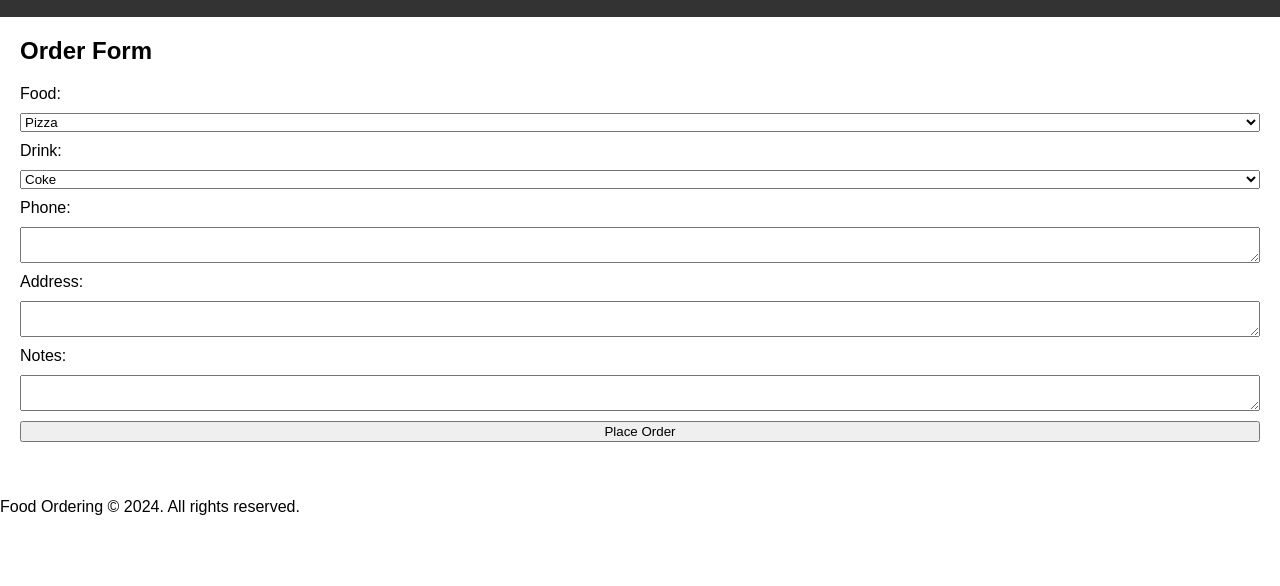
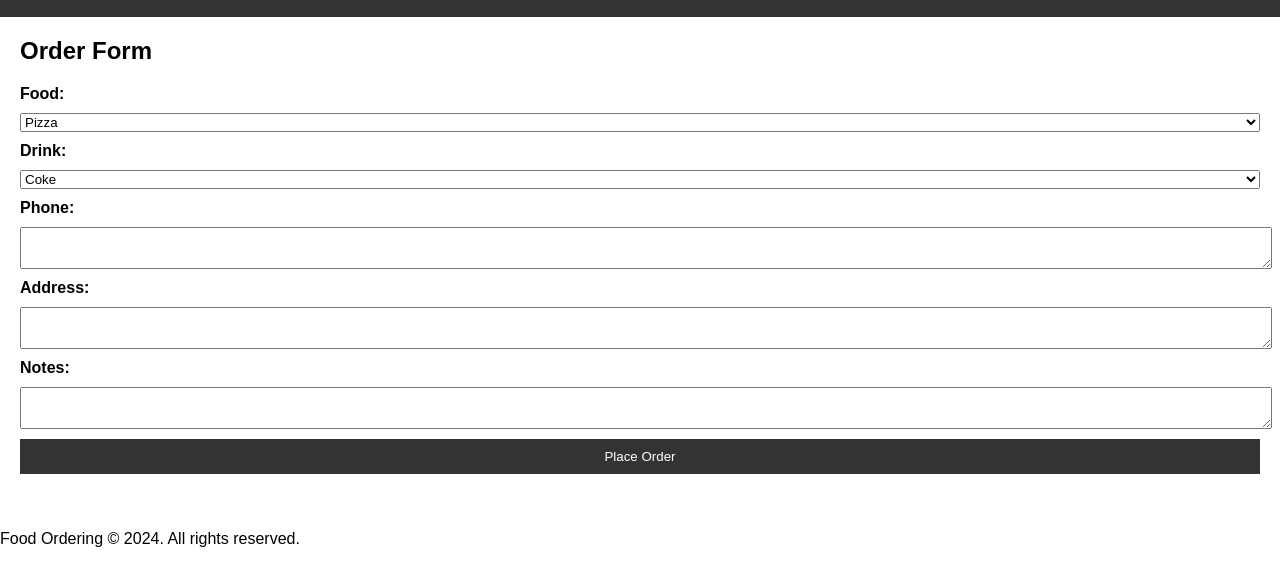
Before and after one commit to moohamedmagdi/alx_portfolio_project_food_ordering, a plain HTML site: page index.html in a window 1280 px wide. Shown: the part 60-646 px from the top of the page. Drawn offline with Linux system fonts and the light colour scheme; a script that the page names is missing.

Commit message:
add 3 in css

```diff
--- a/styles.css
+++ b/styles.css
@@ -50,3 +50,20 @@ body {
     display: grid;
     gap: 10px;
   }
+  label {
+    font-weight: bold;
+  }
+
+  input[type="text"],
+  textarea {
+    width: 100%;
+    padding: 5px;
+  }
+
+  button[type="submit"] {
+    background-color: #333;
+    color: #fff;
+    padding: 10px 20px;
+    border: none;
+    cursor: pointer;
+  }
```
